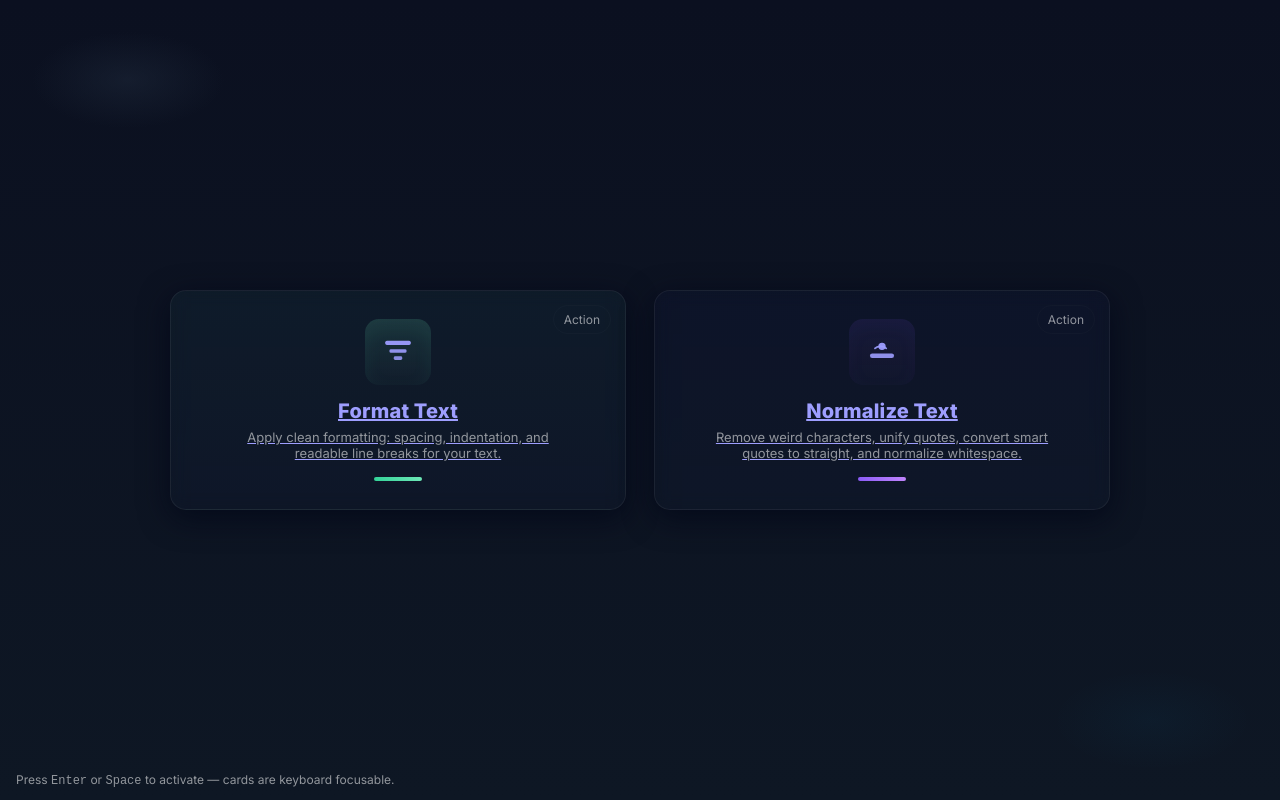
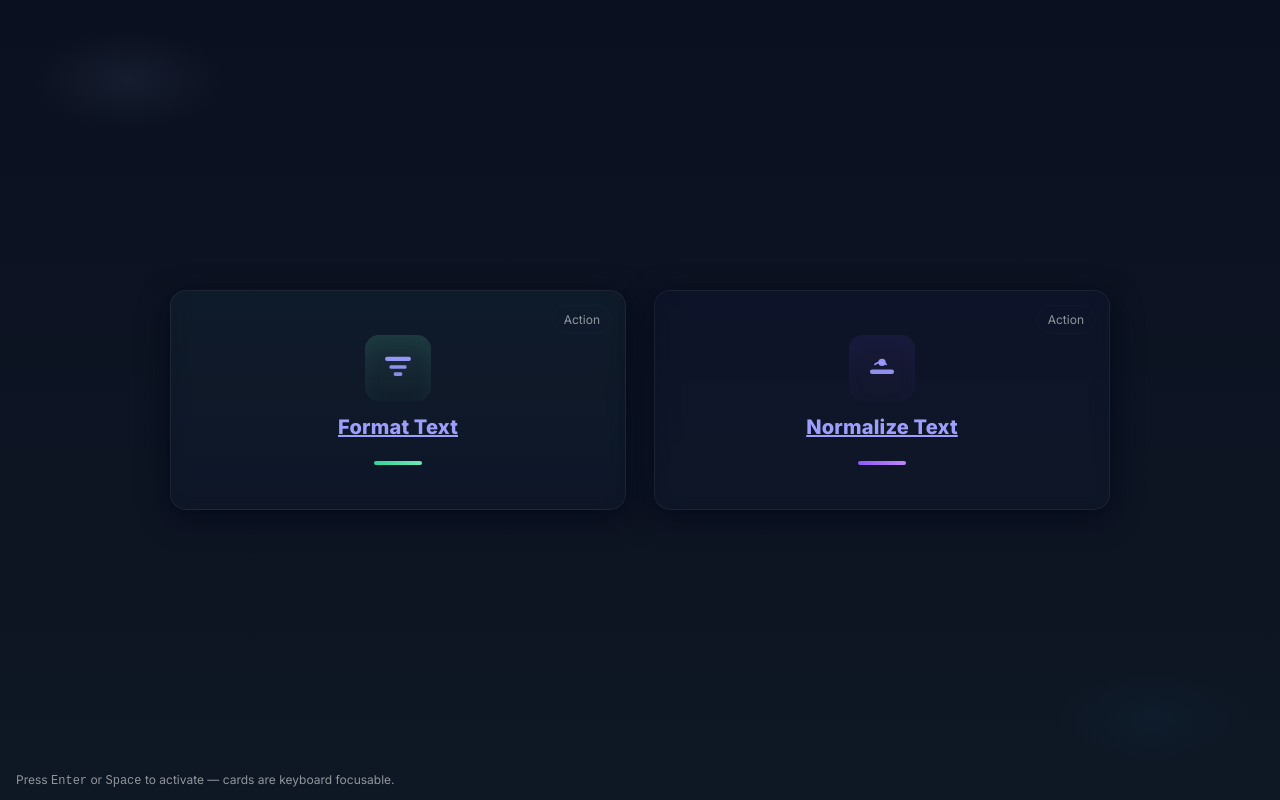
Before and after one commit to RevivalHubMinistry/TextFormatter, a plain HTML site: page index.html in a window 1280 px wide. Drawn offline with Linux system fonts and the light colour scheme.

Commit message:
Update index.html

```diff
--- a/index.html
+++ b/index.html
@@ -113,7 +113,7 @@
         </svg>
       </div>
       <h2 class="title">Format Text</h2>
-      <p class="desc">Apply clean formatting: spacing, indentation, and readable line breaks for your text.</p>
+
       <div class="accent-line green" aria-hidden="true"></div>
     </a>
 
@@ -127,7 +127,7 @@
         </svg>
       </div>
       <h2 class="title">Normalize Text</h2>
-      <p class="desc">Remove weird characters, unify quotes, convert smart quotes to straight, and normalize whitespace.</p>
+
       <div class="accent-line purple" aria-hidden="true"></div>
     </a>
 
```
